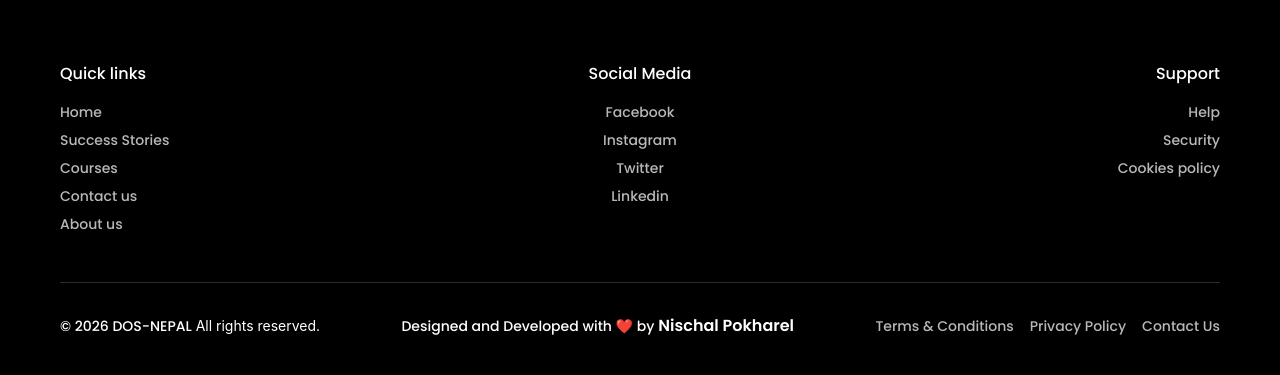
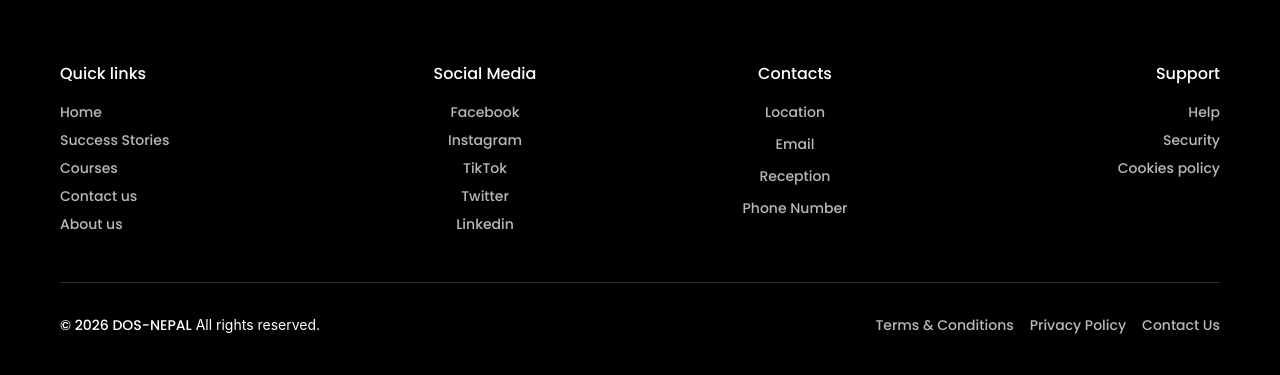
Before and after one commit to Neeschal1/Dos-nlp, a React (Vite) app in the folder client/: page /contact-us in a window 1280 px wide. Shown: the part 2012-2387 px from the top of the page. Built offline with nearby package versions, Linux system fonts and the light colour scheme.

Commit message:
md: modification in footer based on required content

```diff
--- a/client/src/constants/footer.jsx
+++ b/client/src/constants/footer.jsx
@@ -1,11 +1,10 @@
 import { useState, useEffect, useRef } from "react";
 import Fonts from "../utils/fontsconfig";
 import {
-  FaFacebook,
-  FaInstagram,
-  FaLinkedin,
-  FaGithub,
-  FaGlobe,
+  FaMapMarkerAlt,
+  FaMailBulk,
+  FaGrin,
+  FaMobileAlt,
 } from "react-icons/fa";
 
 const quickLinks = [
@@ -17,10 +16,34 @@ const quickLinks = [
 ];
 
 const socialLinks = [
-  { name: "Facebook", url: "/" },
+  { name: "Facebook", url: "facebook.com/dosmultiservices" },
   { name: "Instagram", url: "/" },
+  { name: "TikTok", url: "/" },
   { name: "Twitter", url: "/" },
   { name: "Linkedin", url: "/" },
+];
+
+const Contacts = [
+  {
+    name: "Location",
+    value: "Milanchowk, Butwal, Nepal",
+    icon: <FaMapMarkerAlt />,
+  },
+  {
+    name: "Email",
+    value: "info@dosmultiservices.com",
+    icon: <FaMailBulk />,
+  },
+  {
+    name: "Reception",
+    value: "+977 9800000000",
+    icon: <FaGrin />,
+  },
+  {
+    name: "Phone Number",
+    value: "+977 9812345678",
+    icon: <FaMobileAlt />,
+  },
 ];
 
 const supportLinks = [
@@ -30,7 +53,7 @@ const supportLinks = [
 ];
 
 const Footer = () => {
-  const [showPopup, setShowPopup] = useState(false);
+  const [selectedContact, setSelectedContact] = useState(null);
   const popupRef = useRef(null);
 
   useEffect(() => {
@@ -90,7 +113,7 @@ const Footer = () => {
             </button>
           </div>
         </div>
-        <div className="grid grid-cols-1 sm:grid-cols-2 md:grid-cols-3 gap-10 md:gap-20 mt-16">
+        <div className="grid grid-cols-1 sm:grid-cols-2 md:grid-cols-3 lg:grid-cols-4 gap-10 md:gap-20 mt-16">
           <div>
             <h3
               style={Fonts.poppins.medium}
@@ -137,6 +160,47 @@ const Footer = () => {
               ))}
             </ul>
           </div>
+          <div className="flex items-center flex-col">
+            <h3
+              style={Fonts.poppins.medium}
+              className="text-base font-semibold mb-4"
+            >
+              Contacts
+            </h3>
+            <ul className="flex flex-col items-center gap-3 w-full">
+              {Contacts.map((contact, index) => (
+                <li
+                  key={index}
+                  className="flex items-center cursor-pointer justify-center gap-3"
+                >
+                  <button
+                    onClick={() =>
+                      setSelectedContact(
+                        selectedContact === index ? null : index,
+                      )
+                    }
+                    className="text-sm cursor-pointer text-[#B8B8B8] hover:text-white duration-300"
+                    style={Fonts.poppins.medium}
+                  >
+                    {contact.name}
+                  </button>
+
+                  {selectedContact === index && (
+                    <div className="flex items-center gap-2 animate-in fade-in duration-300">
+                      <span className="text-white text-lg">{contact.icon}</span>
+
+                      <span
+                        style={Fonts.poppins.regular}
+                        className="text-[#F2F1FF] text-sm"
+                      >
+                        {contact.value}
+                      </span>
+                    </div>
+                  )}
+                </li>
+              ))}
+            </ul>
+          </div>
           <div className="flex items-end flex-col">
             <h3
               style={Fonts.poppins.medium}
@@ -169,83 +233,7 @@ const Footer = () => {
             </span>{" "}
             All rights reserved.
           </p>
-          <div
-  style={Fonts.poppins.medium}
-  className="text-center text-white flex items-center justify-center flex-wrap gap-1"
->
-  <span>Designed and Developed with ❤️ by</span>
-            <div ref={popupRef} className="relative inline-block">
-              <button
-                onClick={() => setShowPopup(!showPopup)}
-                className="font-semibold text-[16px] hover:underline"
-              >
-                Nischal Pokharel
-              </button>
 
-              {showPopup && (
-                <div className="absolute bottom-10 left-1/2 -translate-x-1/2 w-64 rounded-2xl bg-white shadow-2xl p-3 z-50 animate-in fade-in zoom-in duration-300">
-                  <h3 className="text-black font-semibold mb-3">
-                    Connect with me
-                  </h3>
-
-                  <a
-                    href="https://creanees.vercel.app"
-                    target="_blank"
-                    rel="noopener noreferrer"
-                    onClick={() => setShowPopup(false)}
-                    className="flex items-center gap-3 p-2 rounded-lg hover:bg-gray-100"
-                  >
-                    <FaGlobe className="text-red-500" />
-                    <span className="text-black">Portfolio</span>
-                  </a>
-
-                  <a
-                    href="https://github.com/Neeschal1"
-                    target="_blank"
-                    rel="noopener noreferrer"
-                    onClick={() => setShowPopup(false)}
-                    className="flex items-center gap-3 p-2 rounded-lg hover:bg-gray-100"
-                  >
-                    <FaGithub className="text-black" />
-                    <span className="text-black">GitHub</span>
-                  </a>
-
-                  <a
-                    href="https://www.linkedin.com/in/nischal-pokhrel-6543632b7/"
-                    target="_blank"
-                    rel="noopener noreferrer"
-                    onClick={() => setShowPopup(false)}
-                    className="flex items-center gap-3 p-2 rounded-lg hover:bg-gray-100"
-                  >
-                    <FaLinkedin className="text-blue-600" />
-                    <span className="text-black">LinkedIn</span>
-                  </a>
-
-                  <a
-                    href="https://www.facebook.com/nischal.pokharel.598234"
-                    target="_blank"
-                    rel="noopener noreferrer"
-                    onClick={() => setShowPopup(false)}
-                    className="flex items-center gap-3 p-2 rounded-lg hover:bg-gray-100"
-                  >
-                    <FaFacebook className="text-blue-500" />
-                    <span className="text-black">Facebook</span>
-                  </a>
-
-                  <a
-                    href="https://www.instagram.com/nees_c_hal/"
-                    target="_blank"
-                    rel="noopener noreferrer"
-                    onClick={() => setShowPopup(false)}
-                    className="flex items-center gap-3 p-2 rounded-lg hover:bg-gray-100"
-                  >
-                    <FaInstagram className="text-pink-500" />
-                    <span className="text-black">Instagram</span>
-                  </a>
-                </div>
-              )}
-            </div>
-          </div>
           <div className="flex flex-col sm:flex-row gap-2 sm:gap-4">
             <a
               style={Fonts.poppins.medium}
--- a/client/src/pages/landing/hero.jsx
+++ b/client/src/pages/landing/hero.jsx
@@ -5,12 +5,12 @@ import Users from "../../assets/images/users.png";
 
 const Hero = () => {
   const backgroundImages = [
-    import.meta.env.VITE_HERO_IMAGE_1,
-    import.meta.env.VITE_HERO_IMAGE_2,
-    import.meta.env.VITE_HERO_IMAGE_3,
-    import.meta.env.VITE_HERO_IMAGE_4,
-    import.meta.env.VITE_HERO_IMAGE_5,
-    import.meta.env.VITE_HERO_IMAGE_6,
+    "https://res.cloudinary.com/dlzx671ck/image/upload/v1784798929/img_rdjrlk.jpg",
+    "https://res.cloudinary.com/dlzx671ck/image/upload/v1784798924/IMG-20251128-WA0093_jhware.jpg",
+    "https://res.cloudinary.com/dlzx671ck/image/upload/v1784798917/FB_IMG_1751804385961_orlnkk.jpg",
+    "https://res.cloudinary.com/dlzx671ck/image/upload/v1784798910/20251208_145217_blabjr.jpg",
+    "https://res.cloudinary.com/dlzx671ck/image/upload/v1784798914/20251128_140107_hctwx4.jpg",
+    "https://res.cloudinary.com/dlzx671ck/image/upload/v1784798916/FB_IMG_1751804065936_xoeg2b.jpg",
   ];
 
   const [currentImage, setCurrentImage] = useState(0);
```
